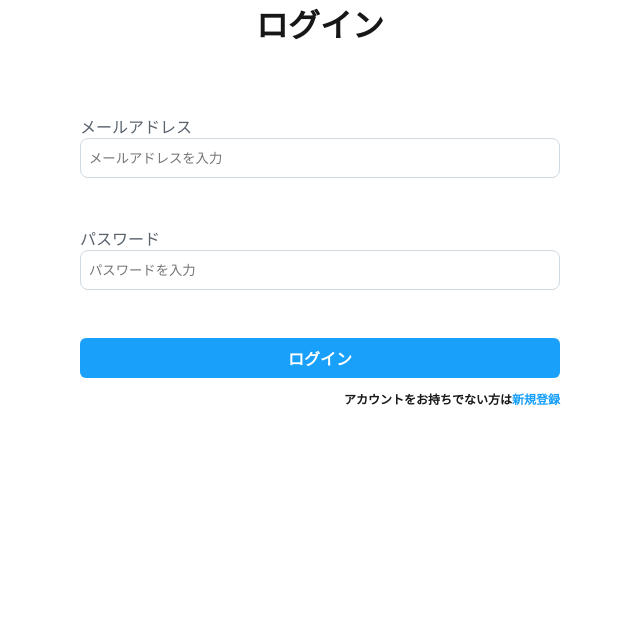
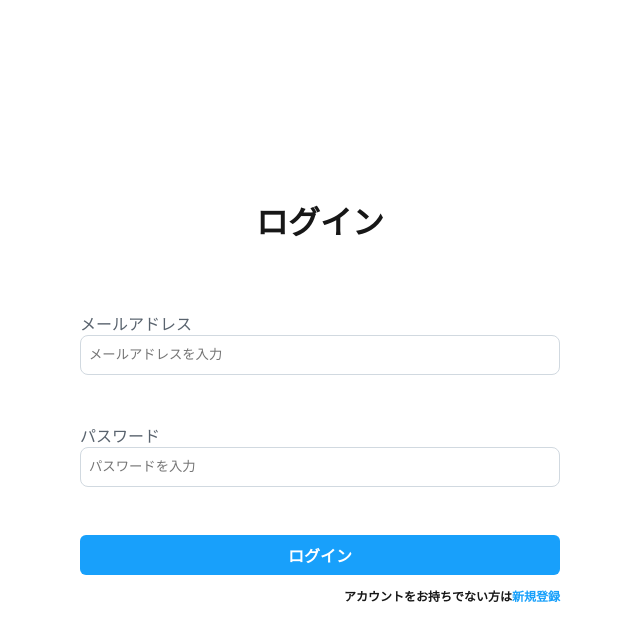
Before and after one commit to if-mentor/next_teamdev_25_2, a Next.js app: page /login in a window 1280 px wide. Shown: the top 640 px of the page, without its empty margins (320-960 px from the left). Built offline with nearby package versions, Linux system fonts and the light colour scheme.

Commit message:
fix: ログインフォームの配置を調整

```diff
--- a/src/app/login/page.tsx
+++ b/src/app/login/page.tsx
@@ -1,8 +1,10 @@
 import LoginForm from "@/components/LoginForm";
+
+import styles from "./styles.module.css";
 
 const LoginPage = () => {
   return (
-    <main>
+    <main className={styles.main}>
       <LoginForm />
     </main>
   );
--- /dev/null
+++ b/src/app/login/styles.module.css
@@ -0,0 +1,6 @@
+.main {
+  display: flex;
+  justify-content: center;
+  align-items: center;
+  min-height: 100vh;
+}
```
